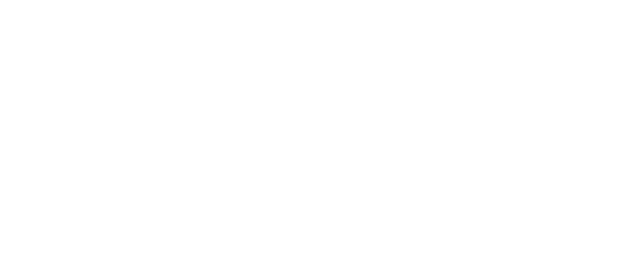
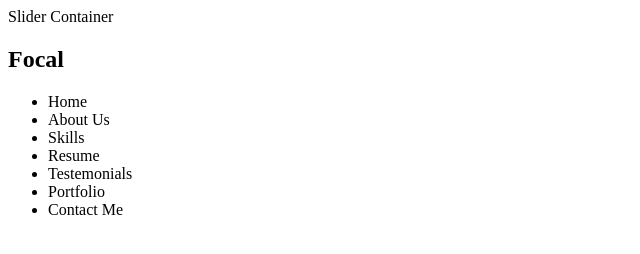
Before and after one commit to DinaTaklit/Create-A-website-from-a-preview, a plain HTML site: page index.html in a window 1280 px wide. Shown: the whole page, without its empty margins (0-640 px from the left). Drawn offline with Linux system fonts and the light colour scheme.

Commit message:
Layout Header structure

```diff
--- a/index.html
+++ b/index.html
@@ -6,6 +6,30 @@
     <title>Turn PSD into HTML/CSS Template</title>
 </head>
 <body>
-
+    <!-- Header-->
+      <section class="header">
+        <header class="slider">
+            <div class="container">
+                Slider Container
+            </div>
+        </header>
+        <!-- navbar -->
+        <nav class="navbar">
+            <div class="container">
+                <h2>Fo<span>cal</span></h2>
+                <ul>
+                    <li>Home</li>
+                    <li>About Us</li>
+                    <li>Skills</li>
+                    <li>Resume</li>
+                    <li>Testemonials</li>
+                    <li>Portfolio</li>
+                    <li>Contact Me</li>
+                </ul>
+            </div>
+        </nav>
+        <!-- /navbar -->
+      </section>
+    <!-- /Header-->
 </body>
 </html>
```
